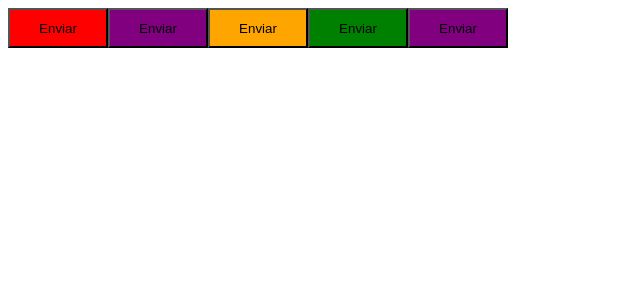
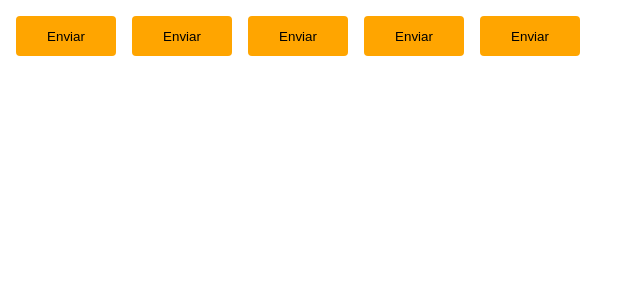
Before and after one commit to rafael3007/timer-task, a React (Vite) app: page / in a window 1280 px wide. Shown: the top 300 px of the page, without its empty margins (0-640 px from the left). Built offline with nearby package versions, Linux system fonts and the light colour scheme.

Commit message:
types and theme with styled-components

```diff
--- a/src/App.tsx
+++ b/src/App.tsx
@@ -1,14 +1,18 @@
 import Button from "./components/Button/Button";
+import { ThemeProvider } from "styled-components";
+import { defatulTheme } from "./styles/themes/default";
 
 export function App() {
 
   return (
     <>
-      <Button variant="danger" />
-      <Button variant="primary" />
-      <Button variant="secondary"/>
-      <Button variant="success"/>
-      <Button />
+      <ThemeProvider theme={defatulTheme}>
+        <Button variant="danger" />
+        <Button variant="primary" />
+        <Button variant="secondary" />
+        <Button variant="success" />
+        <Button />
+      </ThemeProvider>
     </>
   )
 }
--- a/src/components/Button/Button.styles.ts
+++ b/src/components/Button/Button.styles.ts
@@ -17,9 +17,16 @@
   width: 100px;
   height: 40px;
 
-  ${(props) => {
+  border-radius: 4px;
+  border: 0;
+  margin: 8px;
+
+  background-color: ${(props) => props.theme.secondary};
+  color: ${(props) => props.theme.white};
+
+  /* ${(props) => {
     return css`
       background-color: ${buttonVariants[props.variant]};
     `;
-  }}
+  }} */
 `;
--- /dev/null
+++ b/src/styles/themes/default.ts
@@ -0,0 +1,7 @@
+export const defatulTheme = {
+  primary: "purple",
+  secondary: "orange",
+  danger: "red",
+  success: "green",
+  white: "FFF"
+};
```
Also changed, not shown: src/@types/styles.d.ts (added, +10 -0 lines).
